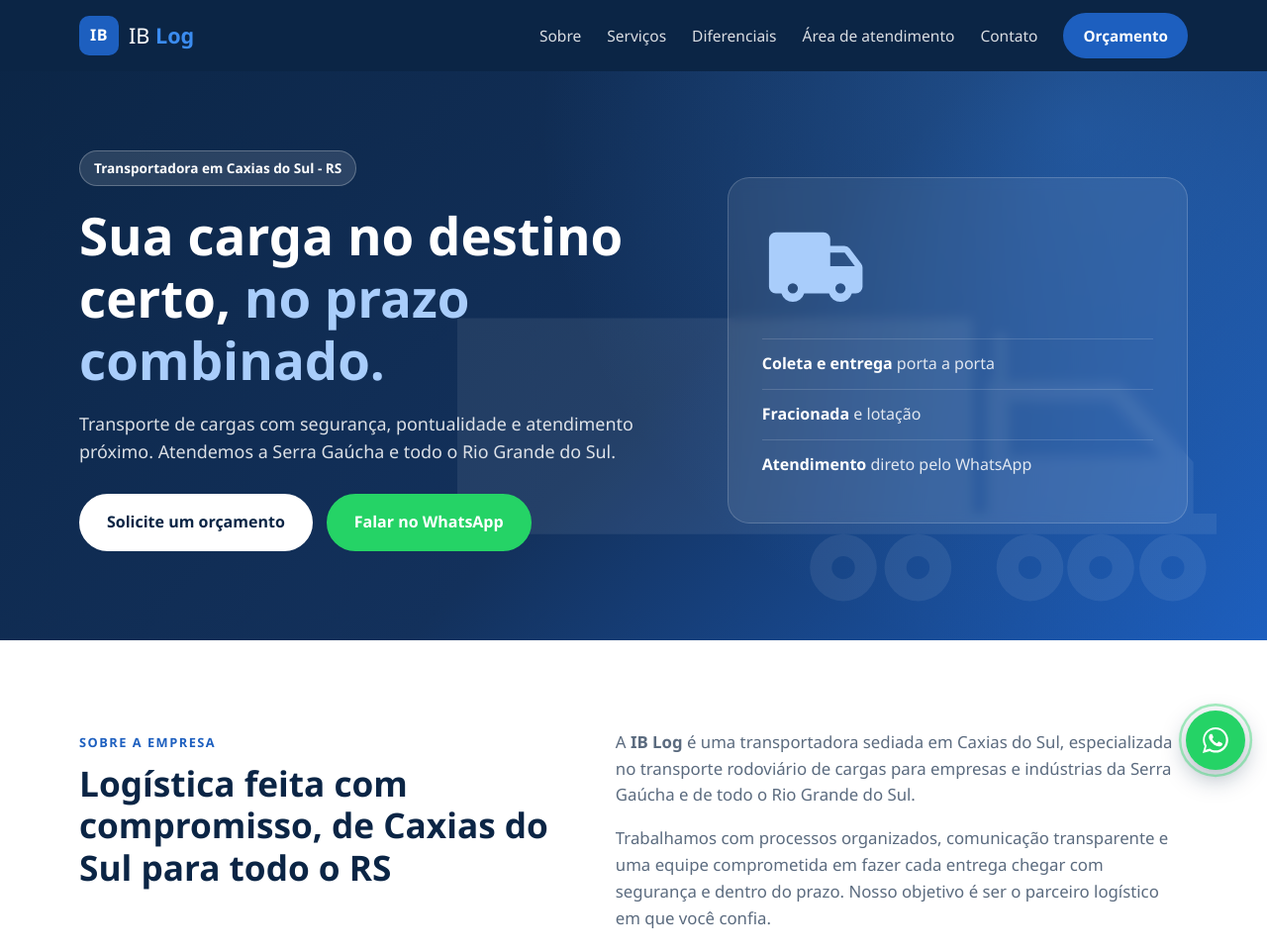
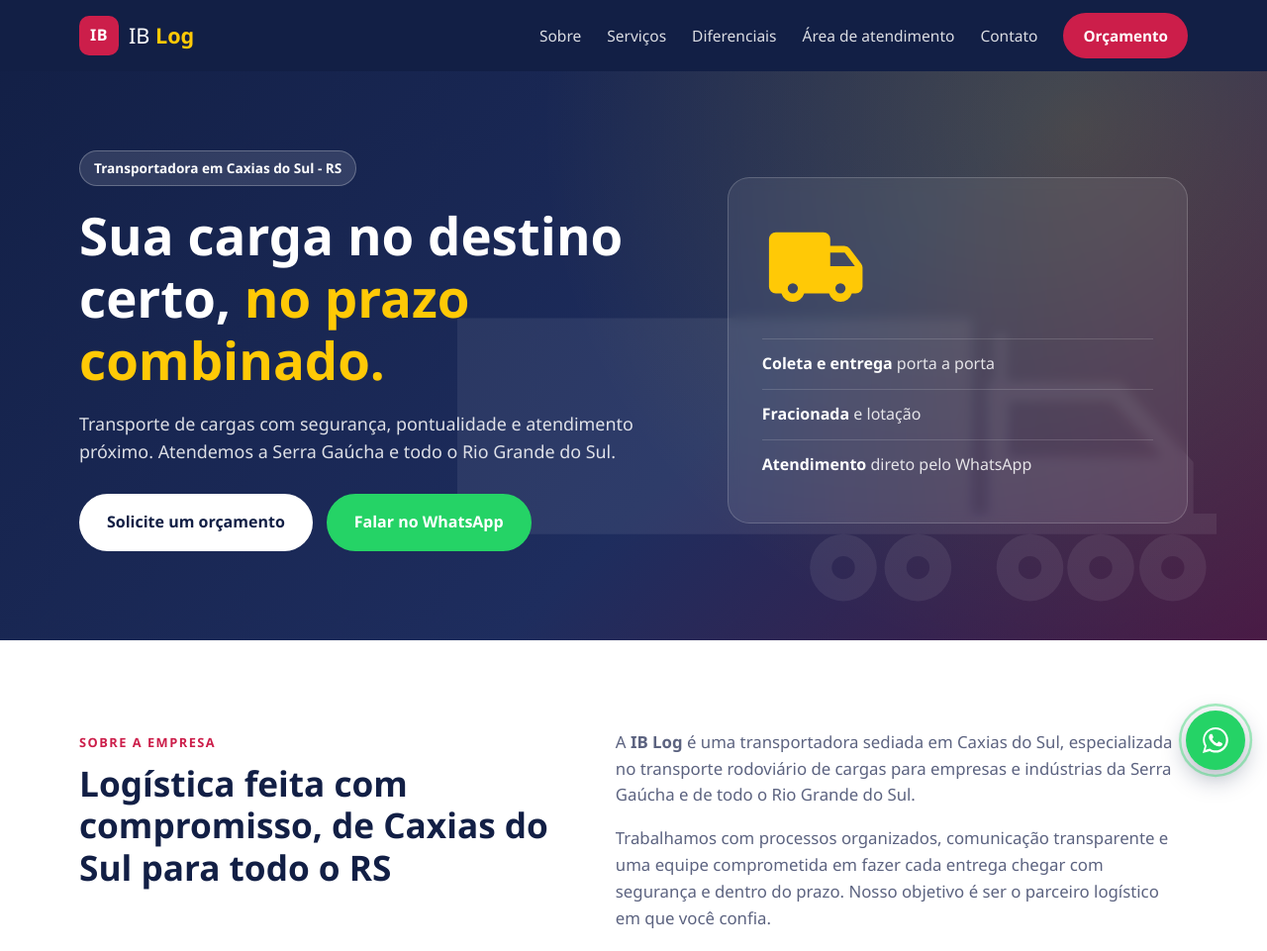
Before and after one commit to Ilmarj/iblogcaxias, a plain HTML site: page index.html in a window 1280 px wide. Shown: the top 961 px of the page at 99% size. Drawn offline with Linux system fonts and the light colour scheme.

Commit message:
Paleta inspirada nas cores da Red Bull Racing (azul-marinho, vermelho e amarelo); WhatsApp continua verde
Co-Authored-By: Claude Opus 5.5 <noreply@anthropic.com>

```diff
--- a/style.css
+++ b/style.css
@@ -1,20 +1,20 @@
 /* ===== IG Log - Estilos ===== */
 :root {
-  --navy: #0b2545;
+  --navy: #121f45;
   --whatsapp: #25d366;
   --whatsapp-hover: #1ebe57;
-  --navy-2: #13315c;
-  --blue: #1d5fbf;
-  --blue-hover: #174e9e;
-  --blue-vivid: #3b8cf0;
-  --blue-light: #eaf2fc;
-  --blue-soft: #d5e5f9;
-  --text: #1c2b3a;
-  --gray: #5b6b7f;
-  --border: #dbe4ef;
+  --navy-2: #1e2d5e;
+  --blue: #cc1e4a;
+  --blue-hover: #a8173c;
+  --blue-vivid: #ffc906;
+  --blue-light: #f3f4f9;
+  --blue-soft: #f6d2dc;
+  --text: #1a2240;
+  --gray: #5c6380;
+  --border: #dfe2ec;
   --white: #ffffff;
   --radius: 14px;
-  --shadow: 0 10px 30px rgba(11, 37, 69, .08);
+  --shadow: 0 10px 30px rgba(18, 31, 69, .08);
   --header-h: 72px;
 }
 
@@ -45,7 +45,7 @@ p { margin: 0 0 1em; }
   border: 2px solid var(--blue); cursor: pointer; font-size: 1rem;
   transition: background .2s, transform .2s, box-shadow .2s;
 }
-.btn:hover { background: var(--blue-hover); border-color: var(--blue-hover); transform: translateY(-2px); box-shadow: 0 8px 20px rgba(29, 95, 191, .3); }
+.btn:hover { background: var(--blue-hover); border-color: var(--blue-hover); transform: translateY(-2px); box-shadow: 0 8px 20px rgba(204, 30, 74, .3); }
 .btn-small { padding: 9px 18px; font-size: .95rem; }
 .btn-light { background: var(--white); color: var(--navy); border-color: var(--white); }
 .btn-light:hover { background: var(--blue-light); border-color: var(--blue-light); color: var(--navy); }
@@ -85,8 +85,8 @@ p { margin: 0 0 1em; }
 .hero {
   padding: calc(var(--header-h) + 80px) 0 90px;
   background:
-    radial-gradient(circle at 85% 20%, rgba(59,140,240,.35), transparent 45%),
-    linear-gradient(135deg, var(--navy) 0%, var(--navy-2) 55%, var(--blue) 100%);
+    radial-gradient(circle at 85% 20%, rgba(255,201,6,.18), transparent 45%),
+    linear-gradient(135deg, var(--navy) 0%, var(--navy-2) 60%, #4a1b45 100%);
   color: var(--white);
 }
 .hero-inner { display: grid; grid-template-columns: 1.3fr 1fr; gap: 50px; align-items: center; }
@@ -96,14 +96,14 @@ p { margin: 0 0 1em; }
   font-size: .85rem; font-weight: 600; margin-bottom: 18px;
 }
 .hero h1 { color: var(--white); font-size: clamp(2rem, 5vw, 3.3rem); margin-bottom: 18px; }
-.hero h1 span { color: #a9cdfb; }
+.hero h1 span { color: var(--blue-vivid); }
 .hero p { font-size: 1.12rem; color: rgba(255,255,255,.85); max-width: 560px; }
 .hero-actions { display: flex; flex-wrap: wrap; gap: 14px; margin-top: 28px; }
 .hero-card {
   background: rgba(255,255,255,.08); border: 1px solid rgba(255,255,255,.18);
   border-radius: 22px; padding: 34px; backdrop-filter: blur(6px);
 }
-.hero-truck { width: 110px; color: #a9cdfb; margin-bottom: 18px; }
+.hero-truck { width: 110px; color: var(--blue-vivid); margin-bottom: 18px; }
 .hero-card ul { list-style: none; padding: 0; margin: 0; }
 .hero-card li { padding: 12px 0; border-top: 1px solid rgba(255,255,255,.15); color: rgba(255,255,255,.85); }
 .hero-card li strong { color: var(--white); }
@@ -139,7 +139,7 @@ p { margin: 0 0 1em; }
   box-shadow: var(--shadow); border: 1px solid var(--border);
   transition: transform .25s, box-shadow .25s, border-color .25s;
 }
-.card:hover { transform: translateY(-6px); box-shadow: 0 18px 40px rgba(11,37,69,.12); border-color: var(--blue-soft); }
+.card:hover { transform: translateY(-6px); box-shadow: 0 18px 40px rgba(18,31,69,.12); border-color: var(--blue-soft); }
 .card .icon { margin-bottom: 18px; }
 .card p { color: var(--gray); margin: 0; }
 
@@ -178,12 +178,12 @@ p { margin: 0 0 1em; }
 .field label { font-weight: 600; font-size: .9rem; margin-bottom: 6px; color: var(--navy); }
 .field input, .field select, .field textarea {
   font: inherit; color: var(--text); padding: 12px 14px; border-radius: 10px;
-  border: 1.5px solid var(--border); background: #f8fbff; transition: border-color .2s, box-shadow .2s;
+  border: 1.5px solid var(--border); background: #f8f9fc; transition: border-color .2s, box-shadow .2s;
 }
 .field input:focus, .field select:focus, .field textarea:focus {
-  outline: none; border-color: var(--blue); box-shadow: 0 0 0 4px rgba(29,95,191,.12); background: var(--white);
+  outline: none; border-color: var(--blue); box-shadow: 0 0 0 4px rgba(204,30,74,.14); background: var(--white);
 }
-.field .invalid { border-color: #8a9bb0; background: #f1f4f8; }
+.field .invalid { border-color: #8a8fa8; background: #f2f3f7; }
 .field textarea { resize: vertical; }
 .form-error { color: var(--navy); background: var(--blue-soft); padding: 10px 14px; border-radius: 10px; font-size: .92rem; }
 
@@ -212,7 +212,7 @@ p { margin: 0 0 1em; }
   position: fixed; right: 22px; bottom: calc(22px + env(safe-area-inset-bottom, 0px)); z-index: 200;
   width: 60px; height: 60px; border-radius: 50%; display: grid; place-items: center;
   background: var(--whatsapp); color: var(--white);
-  box-shadow: 0 8px 24px rgba(11,37,69,.35); transition: transform .2s, background .2s;
+  box-shadow: 0 8px 24px rgba(18,31,69,.35); transition: transform .2s, background .2s;
 }
 .whatsapp-float svg { width: 32px; height: 32px; }
 .whatsapp-float:hover { transform: scale(1.08); background: var(--whatsapp-hover); }
@@ -347,7 +347,7 @@ body.menu-open { overflow: hidden; }
     position: fixed; left: 0; right: 0; bottom: 0; z-index: 150;
     padding: 8px 12px calc(8px + env(safe-area-inset-bottom, 0px));
     background: var(--white); border-top: 1px solid var(--border);
-    box-shadow: 0 -6px 20px rgba(11,37,69,.1);
+    box-shadow: 0 -6px 20px rgba(18,31,69,.1);
   }
   .mobile-bar a {
     display: flex; flex-direction: column; align-items: center; justify-content: center; gap: 2px;
```
Also changed, not shown: index.html (+1 -1 lines).
